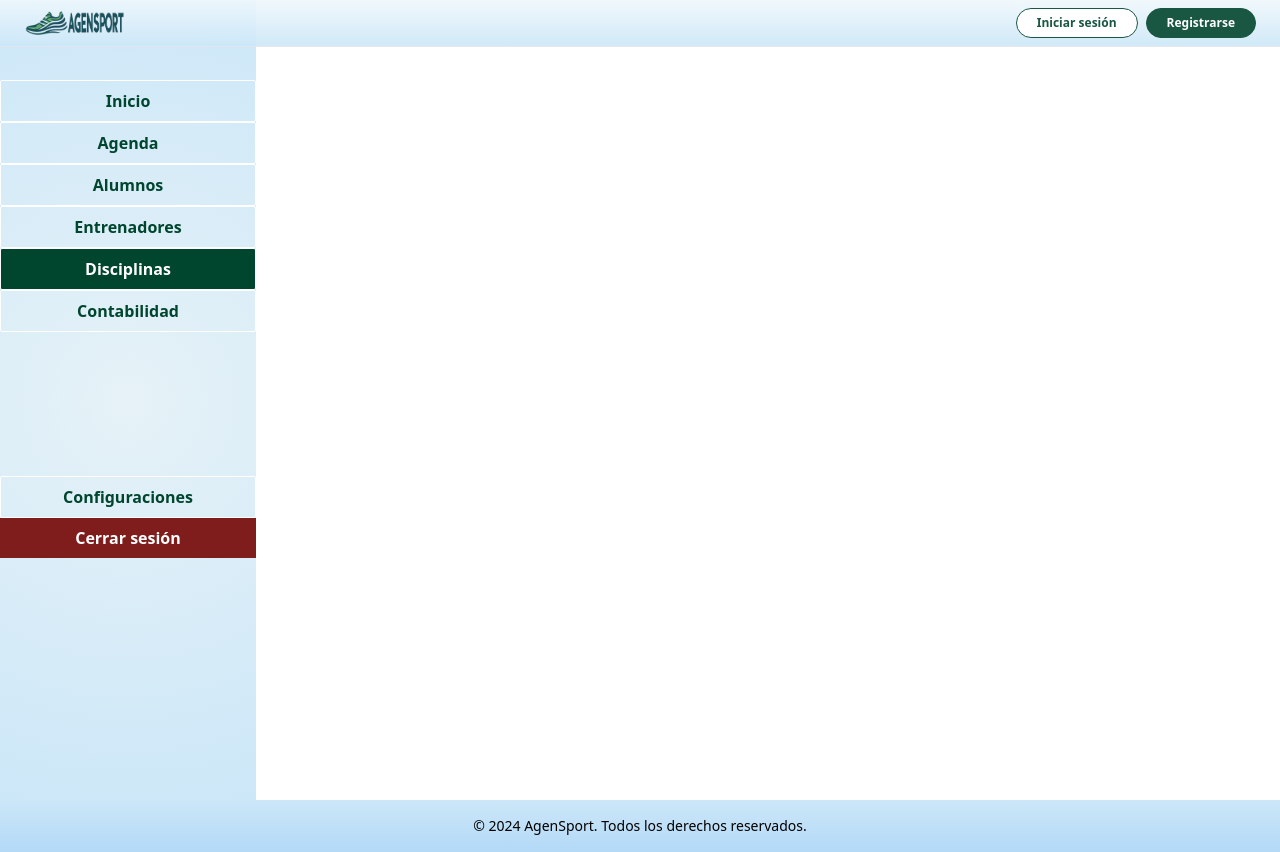
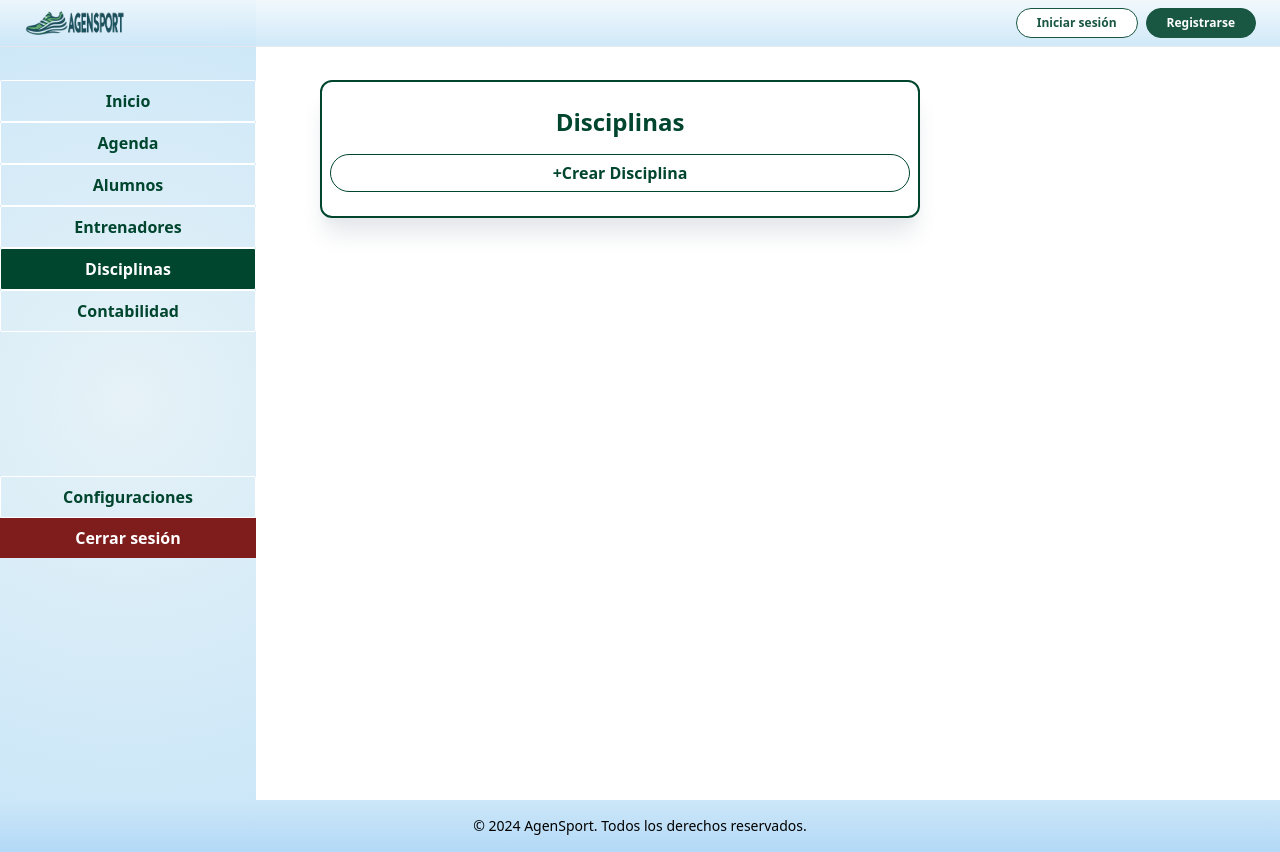
Before and after one commit to ChristianPDAG/AgenSport, a Next.js app in the folder agensport/: page /discipline in a window 1280 px wide. Built offline with nearby package versions, Linux system fonts and the light colour scheme.

Commit message:
añadiendo marcos basicos a paginas de admin

```diff
--- a/agensport/app/(admin-site)/accouting/page.tsx
+++ b/agensport/app/(admin-site)/accouting/page.tsx
@@ -1,9 +1,25 @@
+import FrameContent from "@/app/components/admin-site/FrameContent"
 import FrameMenu from "@/app/components/menu-user/FrameMenu"
 
 const AccoutingPage = () => {
+
   return (
-    <div>
-      <FrameMenu/>
+    <div className="flex">
+      <div className="w-1/4">
+        <FrameMenu/>
+      </div>
+      <div className="flex-grow">
+        <FrameContent>
+          <div className="flex flex-col">
+            <h1 className=" text-center p-4 text-2xl font-semibold text-verde-oscuro">Contabilidad</h1>
+          </div>
+          <div>
+            <div>
+
+            </div>
+          </div>
+        </FrameContent>
+      </div>
     </div>
   )
 }
--- a/agensport/app/(admin-site)/configurations/page.tsx
+++ b/agensport/app/(admin-site)/configurations/page.tsx
@@ -1,11 +1,27 @@
+
+import FrameContent from "@/app/components/admin-site/FrameContent"
+import FrameMenu from "@/app/components/menu-user/FrameMenu"
 
 const ConfigurationPage = () => {
+
   return (
-    <>
-      <div>
+    <div className="flex">
+      <div className="w-1/4">
+        <FrameMenu/>
+      </div>
+      <div className="flex-grow">
+        <FrameContent>
+          <div className="flex flex-col">
+            <h1 className=" text-center p-4 text-2xl font-semibold text-verde-oscuro">Configuraciones</h1>
+          </div>
+          <div>
+            <div>
 
+            </div>
+          </div>
+        </FrameContent>
       </div>
-    </>
+    </div>
   )
 }
 
--- a/agensport/app/(admin-site)/discipline/page.tsx
+++ b/agensport/app/(admin-site)/discipline/page.tsx
@@ -1,9 +1,34 @@
+"use client"
+
+import FrameContent from "@/app/components/admin-site/FrameContent"
 import FrameMenu from "@/app/components/menu-user/FrameMenu"
+import { useState } from "react";
 
 const DisciplinePage = () => {
+  const [isModalOpen, setIsModalOpen] = useState(false);
+
   return (
-    <div>
-      <FrameMenu/>
+    <div className="flex">
+      <div className="w-1/4">
+        <FrameMenu/>
+      </div>
+      <div className="flex-grow">
+        <FrameContent>
+          <div className="flex flex-col">
+            <h1 className=" text-center p-4 text-2xl font-semibold text-verde-oscuro">Disciplinas</h1>
+          </div>
+          <div>
+            <div>
+              <button
+                onClick={() => setIsModalOpen(!isModalOpen)}
+                className="principal_btn w-full transition-colors mb-4"
+                >
+                +Crear Disciplina
+              </button>
+            </div>
+          </div>
+        </FrameContent>
+      </div>
     </div>
   )
 }
--- a/agensport/app/(admin-site)/schedule/page.tsx
+++ b/agensport/app/(admin-site)/schedule/page.tsx
@@ -1,9 +1,34 @@
+"use client"
+
+import FrameContent from "@/app/components/admin-site/FrameContent"
 import FrameMenu from "@/app/components/menu-user/FrameMenu"
+import { useState } from "react";
 
 const SchedulePage = () => {
+  const [isModalOpen, setIsModalOpen] = useState(false);
+
   return (
-    <div>
-      <FrameMenu />
+    <div className="flex">
+      <div className="w-1/4">
+        <FrameMenu/>
+      </div>
+      <div className="flex-grow">
+        <FrameContent>
+          <div className="flex flex-col">
+            <h1 className=" text-center p-4 text-2xl font-semibold text-verde-oscuro">Agenda</h1>
+          </div>
+          <div>
+            <div>
+              <button
+                onClick={() => setIsModalOpen(!isModalOpen)}
+                className="principal_btn w-full transition-colors mb-4"
+                >
+                +Crear Disciplina
+              </button>
+            </div>
+          </div>
+        </FrameContent>
+      </div>
     </div>
   )
 }
```
